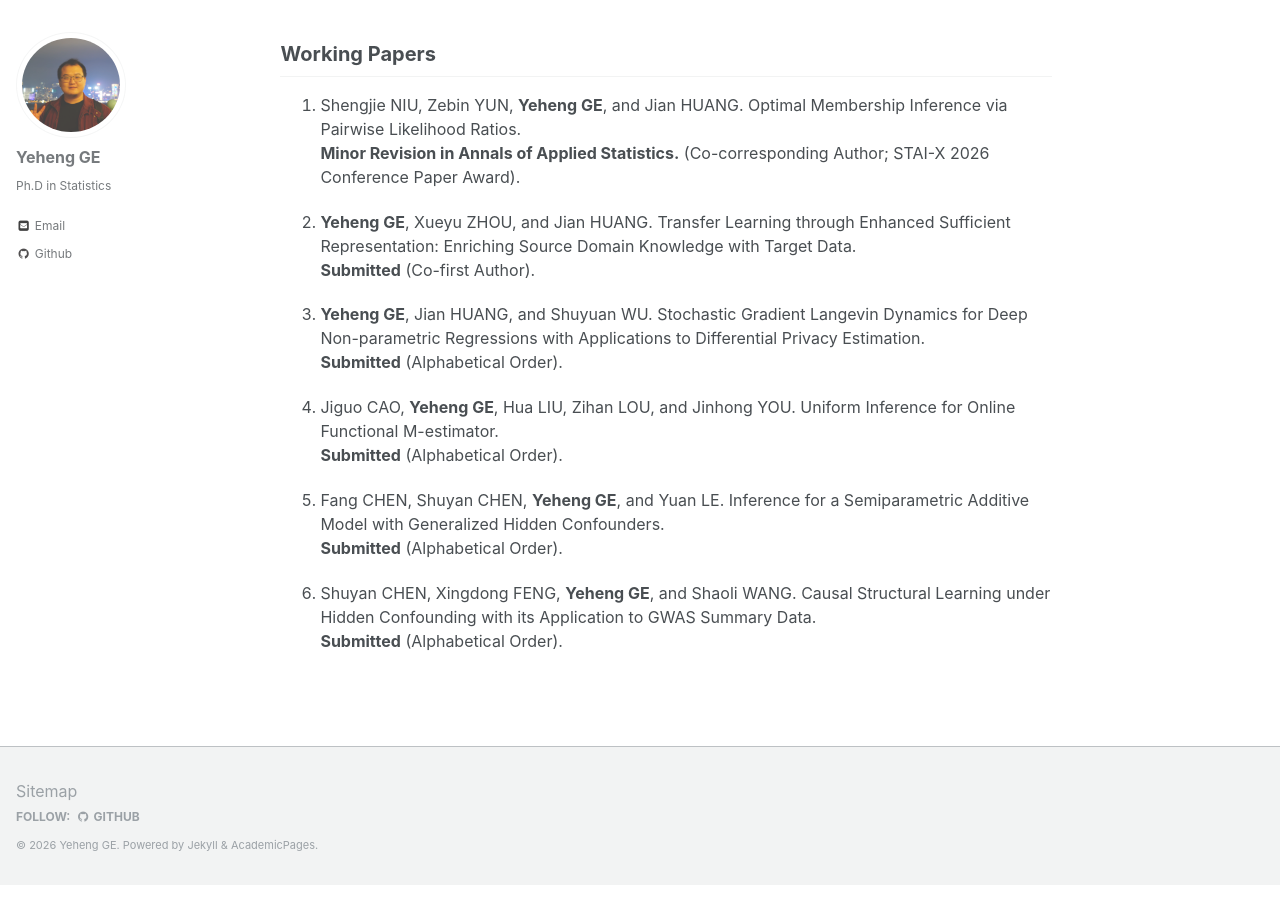
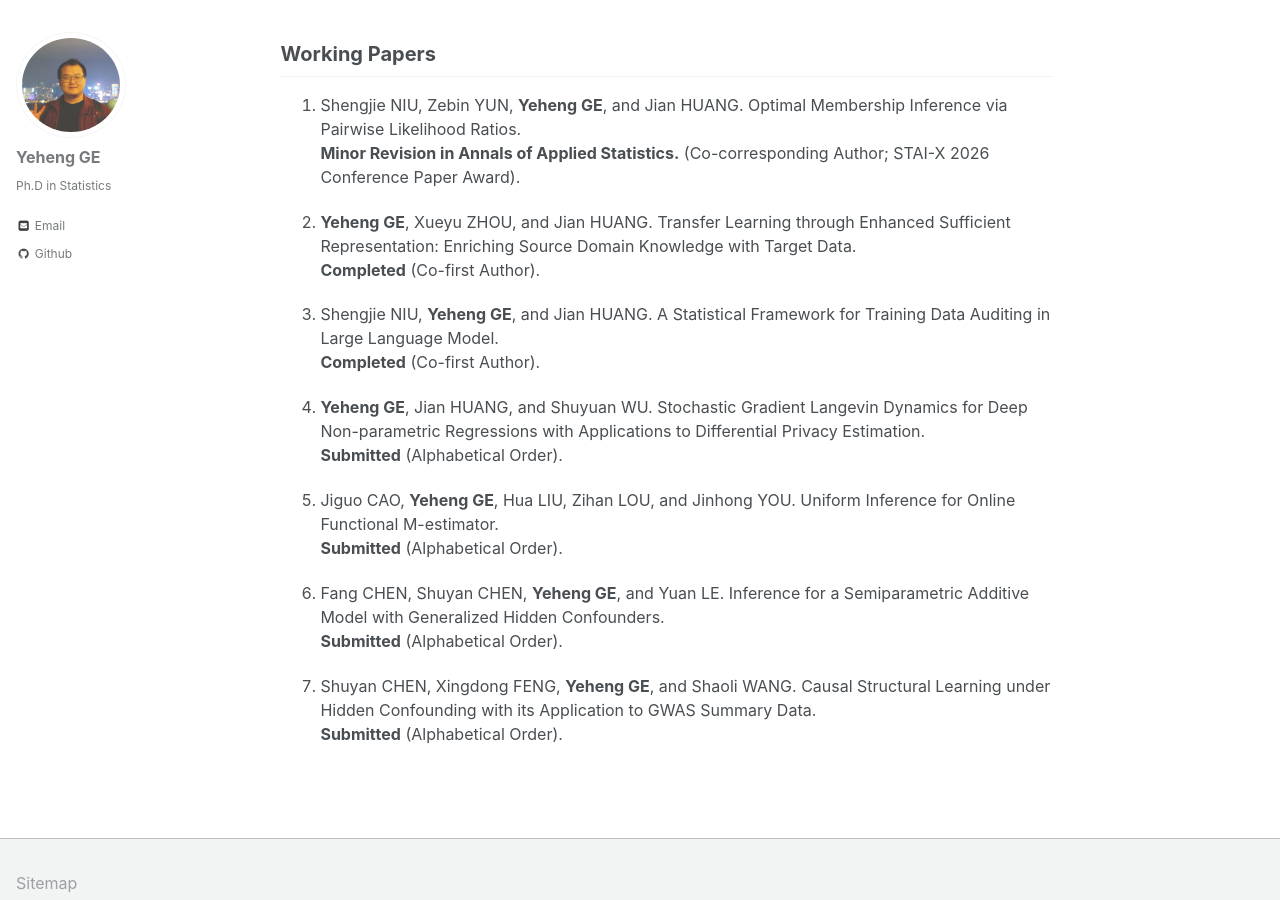
Before and after one commit to geyh96/geyh96.github.io, a Jekyll site: the page built from _pages/about.md, in a window 1280 px wide and 900 px high, scrolled down 1428 px. Built offline with Jekyll 4.4.1, drawn with Linux system fonts in a browser that asks for light colours.

Commit message:
Update about.md

```diff
--- a/_pages/about.md
+++ b/_pages/about.md
@@ -85,9 +85,13 @@ Before that, I got my Ph.D from Shanghai University of Finance and Economics, un
 1. **Yeheng GE**, Xueyu ZHOU, and Jian HUANG.
    Transfer Learning through Enhanced Sufficient Representation:
    Enriching Source Domain Knowledge with Target Data.
-   **Submitted**
+   **Completed**
    (Co-first Author).
 
+5. Shengjie NIU, **Yeheng GE**, and Jian HUANG.
+  A Statistical Framework for Training Data Auditing in Large Language Model.
+   **Completed**
+   (Co-first Author).
 
 1. **Yeheng GE**, Jian HUANG, and Shuyuan WU.
    Stochastic Gradient Langevin Dynamics for Deep Non-parametric Regressions with Applications to Differential Privacy Estimation.
@@ -115,10 +119,7 @@ Before that, I got my Ph.D from Shanghai University of Finance and Economics, un
 <!--
 
 
-5. Shengjie NIU, **Yeheng GE**, and Jian HUANG.
-  A Statistical Framework for Training Data Auditing in Large Language Model.
-   **Submitted**
-   (Co-first Author).
+
 
 
 1. Xueyu ZHOU, **Yeheng GE**, and Jian HUANG.
```
